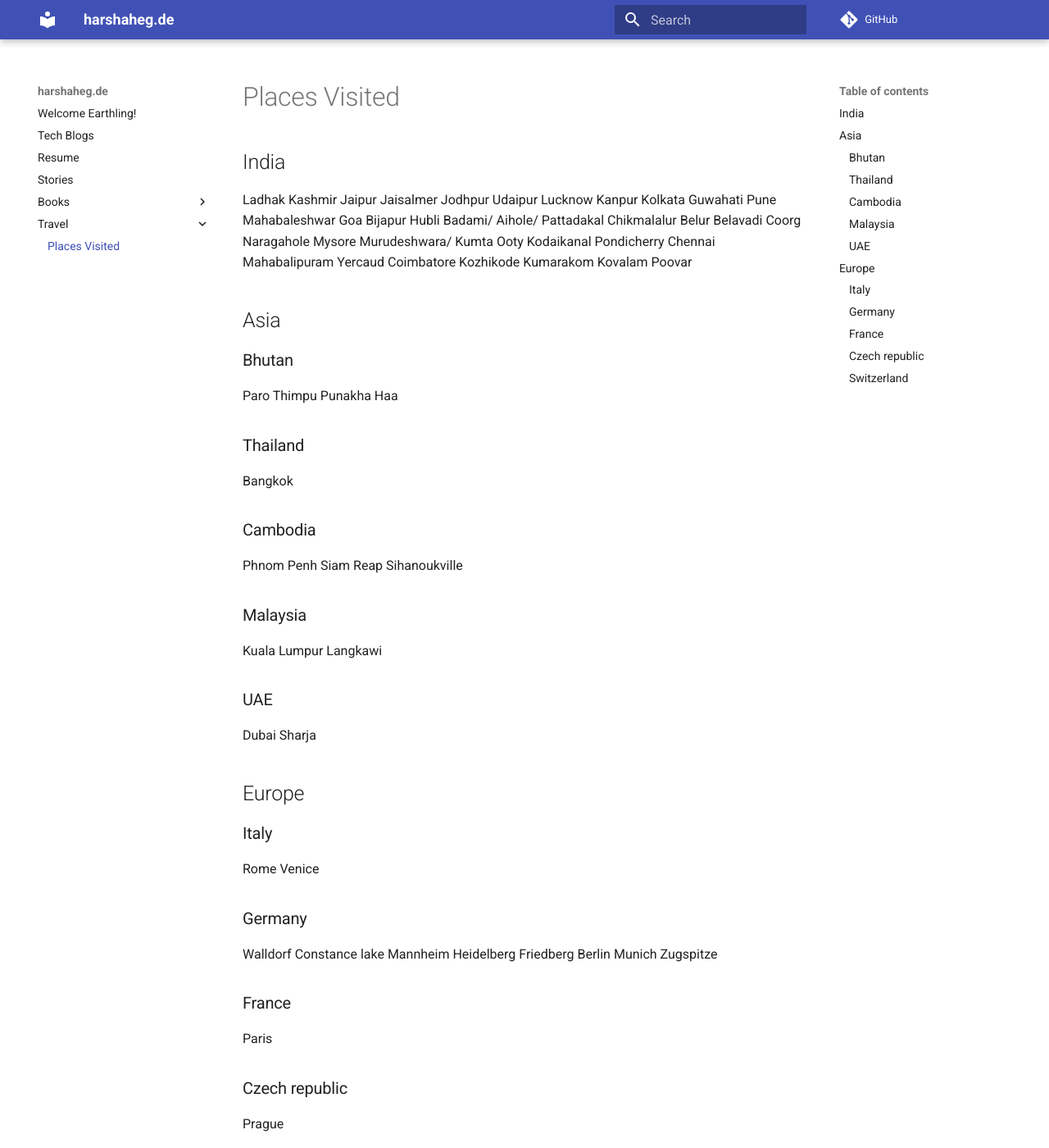
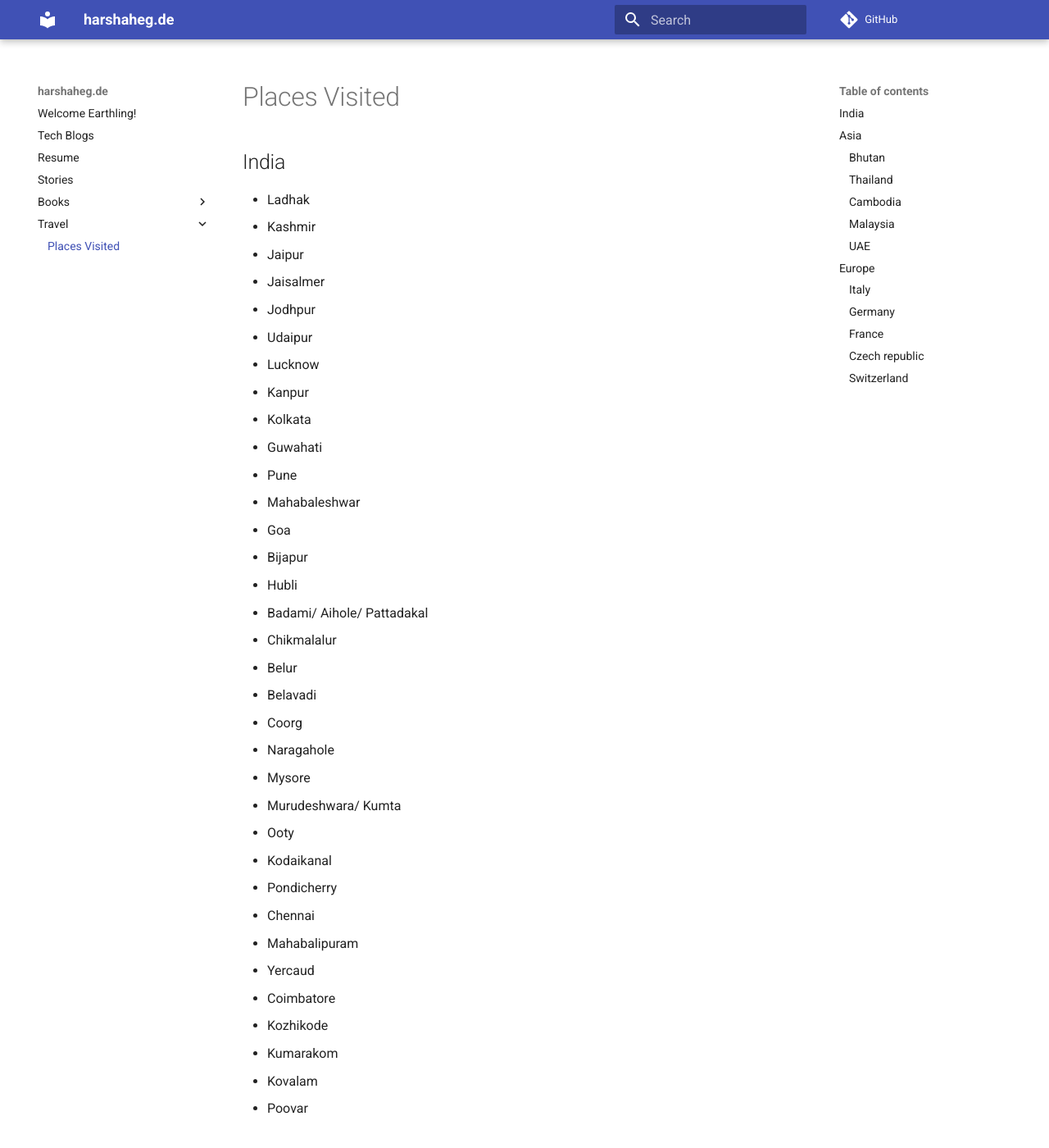
Before and after one commit to harshakhegde/harshakhegde.github.io, an MkDocs documentation site: the page built from home/travel/places-visited.md, in a window 1280 px wide and 1400 px high. Shown: the whole window at 82% size. Built offline with MkDocs 1.6.1 and Material for MkDocs 9.7.7, drawn with Linux system fonts in a browser that asks for light colours; comment, search, counter and statistics services are not loaded; some of the changed text lies outside the part shown.

Commit message:
md changes

```diff
--- a/home/travel/places-visited.md
+++ b/home/travel/places-visited.md
@@ -1,86 +1,86 @@
 # Places Visited
 ## India
-Ladhak
-Kashmir
-Jaipur
-Jaisalmer
-Jodhpur
-Udaipur
-Lucknow
-Kanpur
-Kolkata
-Guwahati
-Pune
-Mahabaleshwar
-Goa
-Bijapur
-Hubli
-Badami/ Aihole/ Pattadakal
-Chikmalalur
-Belur
-Belavadi
-Coorg
-Naragahole
-Mysore
-Murudeshwara/ Kumta
-Ooty
-Kodaikanal
-Pondicherry
-Chennai
-Mahabalipuram
-Yercaud
-Coimbatore
-Kozhikode
-Kumarakom
-Kovalam
-Poovar
+- Ladhak
+- Kashmir
+- Jaipur
+- Jaisalmer
+- Jodhpur
+- Udaipur
+- Lucknow
+- Kanpur
+- Kolkata
+- Guwahati
+- Pune
+- Mahabaleshwar
+- Goa
+- Bijapur
+- Hubli
+- Badami/ Aihole/ Pattadakal
+- Chikmalalur
+- Belur
+- Belavadi
+- Coorg
+- Naragahole
+- Mysore
+- Murudeshwara/ Kumta
+- Ooty
+- Kodaikanal
+- Pondicherry
+- Chennai
+- Mahabalipuram
+- Yercaud
+- Coimbatore
+- Kozhikode
+- Kumarakom
+- Kovalam
+- Poovar
 
 ## Asia
 ### Bhutan
-Paro
-Thimpu
-Punakha
-Haa
+- Paro
+- Thimpu
+- Punakha
+- Haa
 
 ### Thailand
-Bangkok
+- Bangkok
 
 ### Cambodia
-Phnom Penh
-Siam Reap
-Sihanoukville
+- Phnom Penh
+- Siam Reap
+- Sihanoukville
 
 ### Malaysia
-Kuala Lumpur
-Langkawi
+- Kuala Lumpur
+- Langkawi
 
 ### UAE
-Dubai
-Sharja
+- Dubai
+- Sharja
 
 
 ## Europe
 
 ### Italy
-Rome
-Venice
+- Rome
+- Venice
 
 ### Germany
-Walldorf
-Constance lake
-Mannheim
-Heidelberg
-Friedberg
-Berlin
-Munich
-Zugspitze
+- Walldorf
+- Constance lake
+- Mannheim
+- Heidelberg
+- Friedberg
+- Berlin
+- Munich
+- Zugspitze
 
 ### France
-Paris
+- Paris
 
 ### Czech republic
-Prague
+- Prague
 
 ### Switzerland
-Interlaken -Jungfraujoch
-Zurich
+- Interlaken -Jungfraujoch
+- Zurich
```
